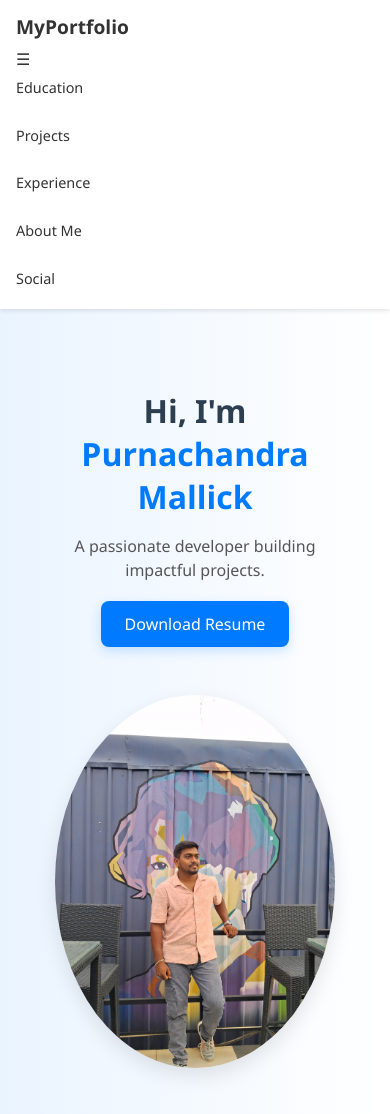
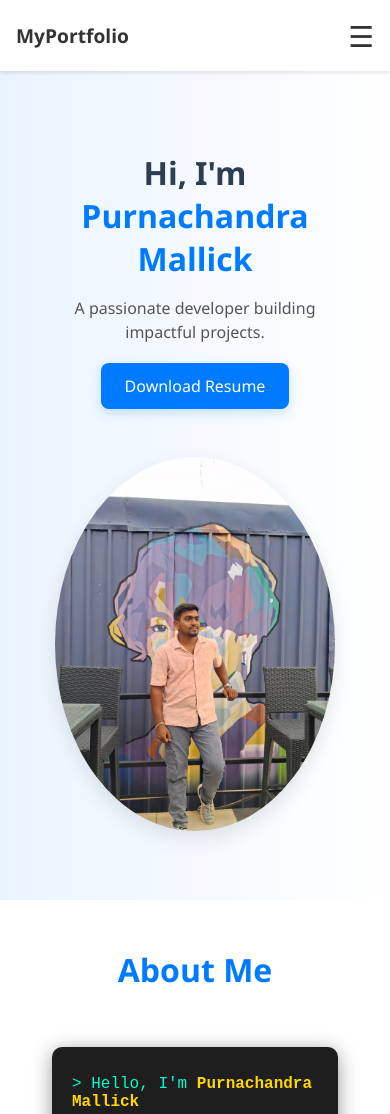
Before and after one commit to Purnachandra08/My-Portfolio, a plain HTML site: page index.html in a window 390 px wide. Shown: the top 1114 px of the page. Drawn offline with Linux system fonts and the light colour scheme.

Commit message:
Updated responsive navbar CSS & JS

```diff
--- a/script.js
+++ b/script.js
@@ -3,8 +3,9 @@
 // =========================
 document.addEventListener("DOMContentLoaded", () => {
   const hamburger = document.querySelector(".hamburger");
-  const navMenu = document.querySelector("nav");
+  const navMenu = document.getElementById("nav-menu");
 
+  // Toggle menu open/close
   hamburger.addEventListener("click", () => {
     navMenu.classList.toggle("open");
   });
@@ -12,14 +13,17 @@ document.addEventListener("DOMContentLoaded", () => {
   // =========================
   // Active Link Highlight on Click
   // =========================
-  const links = document.querySelectorAll("nav ul li a");
+  const links = document.querySelectorAll("#nav-menu ul li a");
 
   links.forEach(link => {
     link.addEventListener("click", () => {
+      // Remove active from all links
       links.forEach(l => l.classList.remove("active"));
+
+      // Add active to clicked one
       link.classList.add("active");
 
-      // Auto-close menu when a link is clicked (mobile)
+      // Auto-close menu when a link is clicked (on mobile)
       if (window.innerWidth <= 768) {
         navMenu.classList.remove("open");
       }
--- a/style.css
+++ b/style.css
@@ -11,6 +11,10 @@ body {
   scroll-behavior: smooth;
 }
 
+/* =======================
+   Navbar Base Styling
+======================= */
+/* Default Navbar */
 .navbar {
   display: flex;
   justify-content: space-between;
@@ -43,51 +47,83 @@ body {
 .navbar a:hover {
   color: #007bff;
 }
-/* 🌐 Responsive Navbar for Small Devices */
+
+/* ------------------------------
+   Mobile Responsive Navbar
+------------------------------- */
+.hamburger {
+  display: none;
+  font-size: 1.8rem;
+  cursor: pointer;
+}
+
+/* Hide menu by default on mobile */
+#nav-menu {
+  display: none;
+  width: 100%;
+}
+
+/* When menu is open */
+#nav-menu.open {
+  display: block;
+}
+
 @media (max-width: 768px) {
   .navbar {
-    flex-direction: column;
-    align-items: flex-start;
+    flex-direction: row;
+    align-items: center;
     padding: 1rem;
   }
 
-  .navbar .logo {
-    font-size: 1.3rem;
-    margin-bottom: 0.5rem;
+  /* Show hamburger on small screens */
+  .hamburger {
+    display: block;
   }
 
-  .navbar ul {
-    flex-direction: column;
+  /* Menu styling for dropdown */
+  #nav-menu {
     width: 100%;
-    gap: 0.8rem;
+    background: #ffffff;
+    box-shadow: 0 2px 6px rgba(0,0,0,0.1);
+    border-radius: 5px;
+    margin-top: 10px;
   }
 
-  .navbar ul li {
+  #nav-menu ul {
+    flex-direction: column;
+    padding: 0.5rem 0;
     width: 100%;
+    gap: 0;
   }
 
-  .navbar a {
+  #nav-menu ul li {
+    width: 100%;
+    text-align: left;
+  }
+
+  #nav-menu a {
     display: block;
-    padding: 0.5rem 0;
+    padding: 0.8rem 1rem;
     width: 100%;
-    font-size: 1rem;
+    color: #333;
+  }
+
+  #nav-menu a:hover {
+    background: #f3f3f3;
   }
 }
 
-/* 📱 Extra Small Devices (Mobile Phones) */
+/* Extra Small Device Fix */
 @media (max-width: 480px) {
-  .navbar {
-    padding: 0.8rem 1rem;
-  }
-
   .navbar .logo {
     font-size: 1.2rem;
   }
 
-  .navbar a {
-    font-size: 0.9rem;
+  #nav-menu a {
+    font-size: 0.95rem;
   }
 }
+
 
 
 /* Hero Section */
```
Also changed, not shown: certificate/software-dev-certificate.jpg (added).
